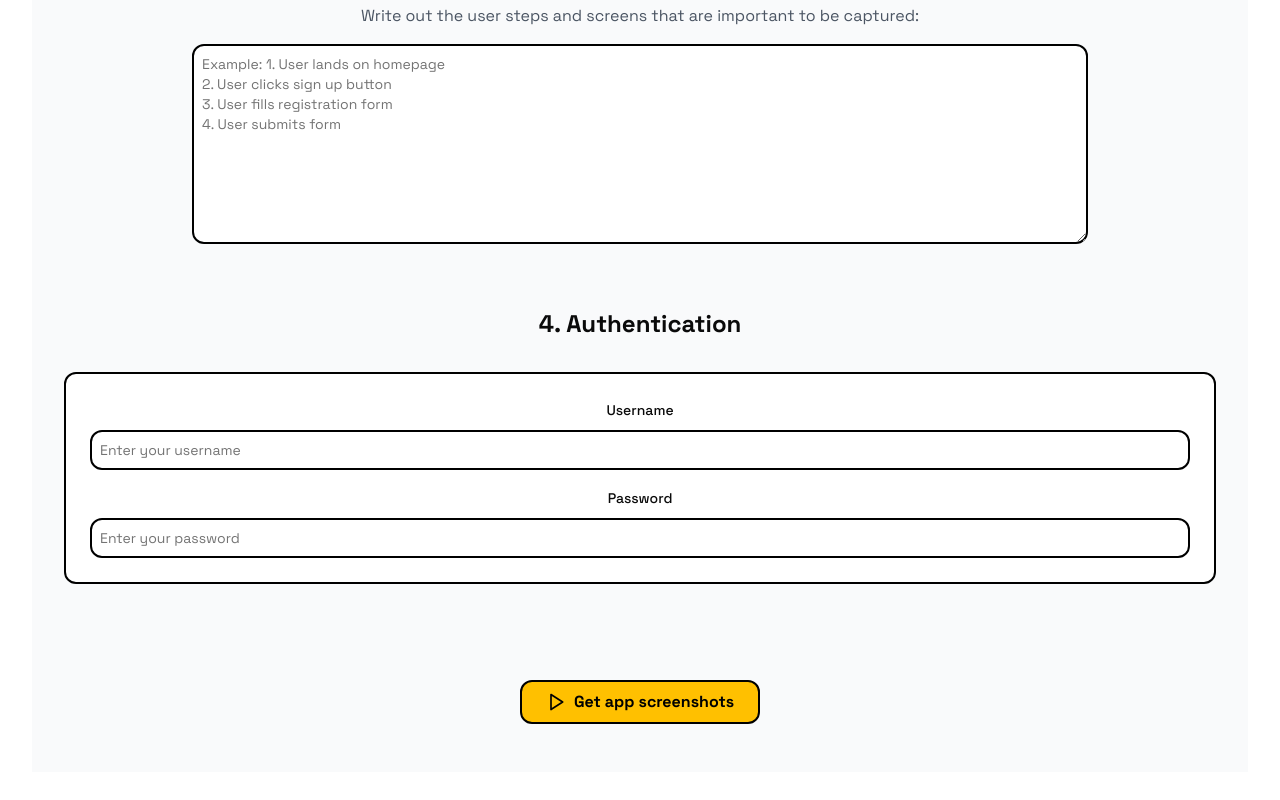
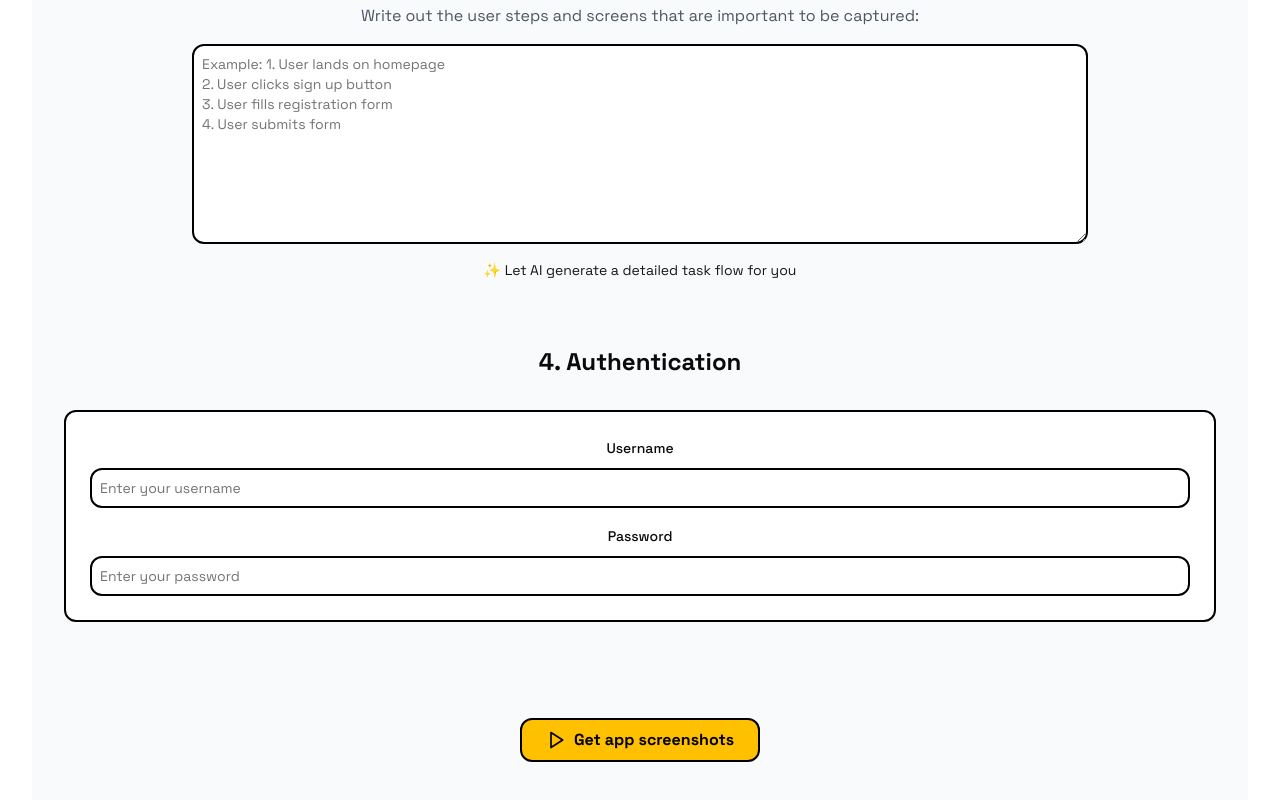
Before and after one commit to glassofizzy/appflow-snapshotter, a React (Vite) app: page / in a window 1280 px wide. Shown: the part 1116-1916 px from the top of the page. Built offline with nearby package versions, Linux system fonts and the light colour scheme.

Commit message:
Add AI task flow generation link
Included a link in the text field to allow users to have the AI generate a detailed task flow for them.
[skip gpt_engineer]

```diff
--- a/src/components/WorkflowSelection.tsx
+++ b/src/components/WorkflowSelection.tsx
@@ -46,6 +46,17 @@ const WorkflowSelection = () => {
           placeholder="Example: 1. User lands on homepage&#10;2. User clicks sign up button&#10;3. User fills registration form&#10;4. User submits form"
           className="min-h-[200px] retro-input"
         />
+        <a
+          href="#"
+          onClick={(e) => {
+            e.preventDefault();
+            // AI generation functionality will be implemented here
+            console.log('AI generation requested');
+          }}
+          className="text-sm text-primary hover:underline inline-flex items-center gap-2"
+        >
+          ✨ Let AI generate a detailed task flow for you
+        </a>
       </div>
     </div>
   );
```
